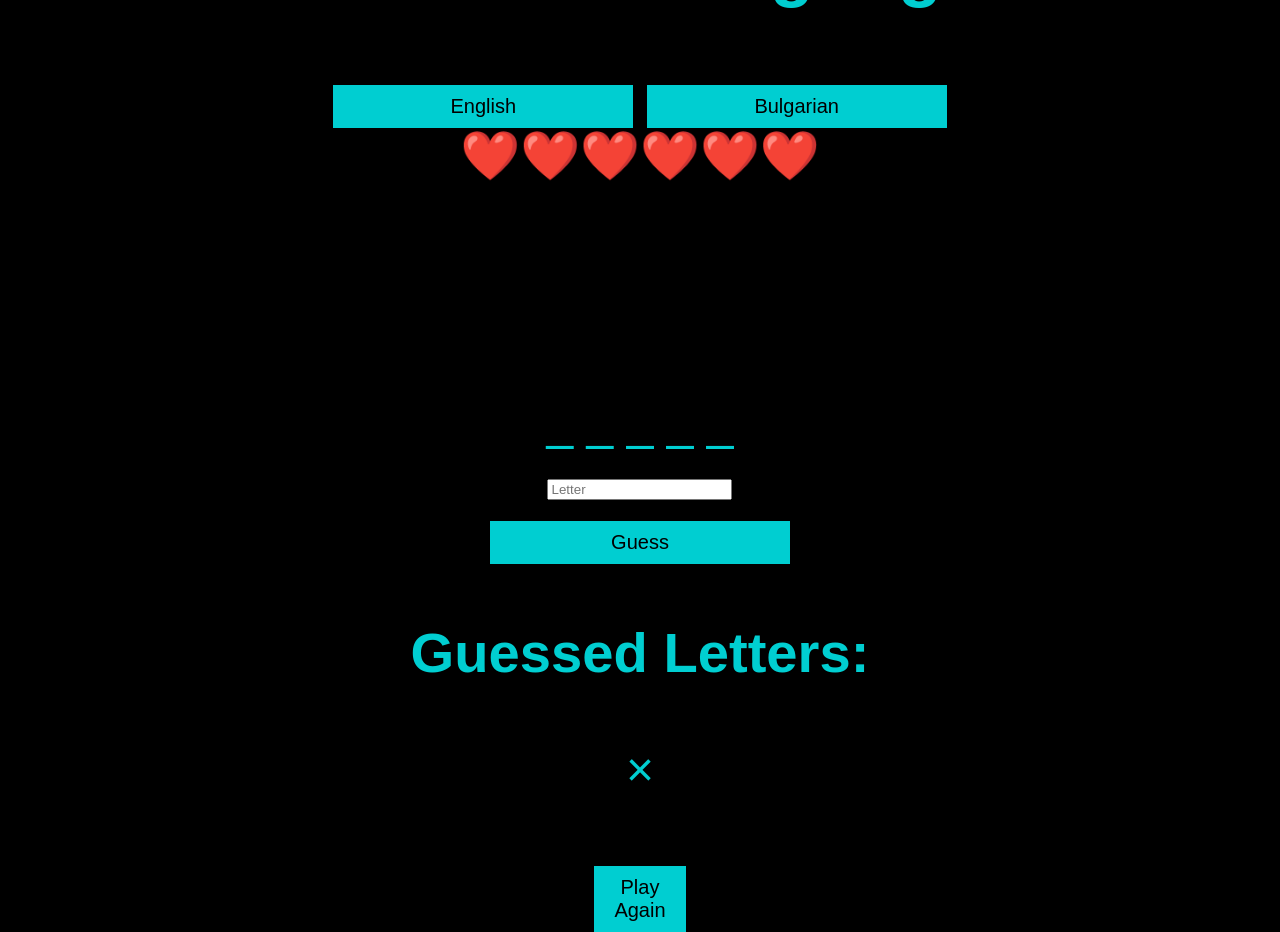
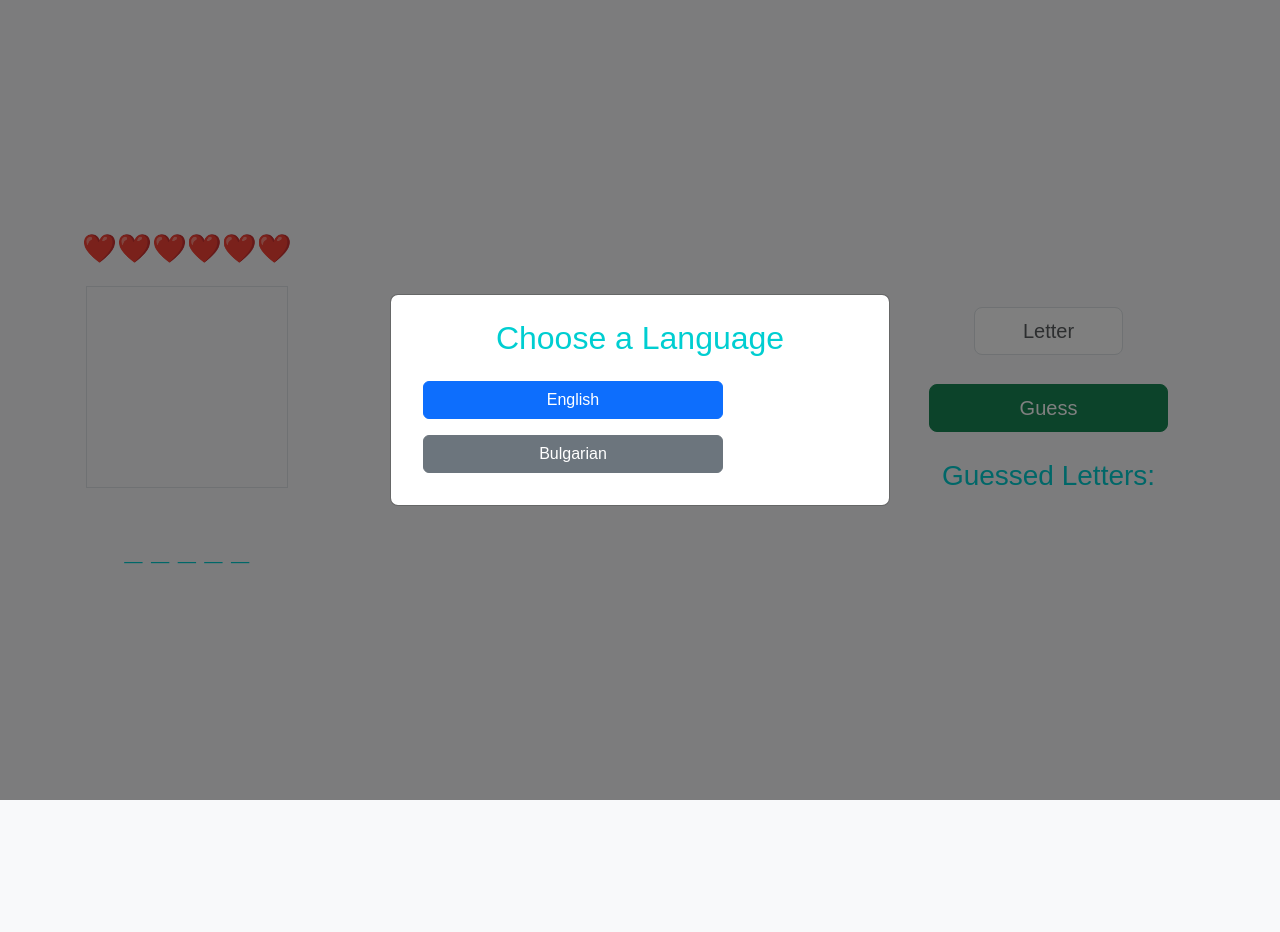
Before and after one commit to NikolaNikk/Mobile_apps, a plain HTML site: page MISC/index.html in a window 1280 px wide. After the commit the page ends 800 px from the top, so only its background shows below. Drawn offline with nearby package versions, Linux system fonts and the light colour scheme; files that its build step writes are made by us from their sources.

Commit message:
Update index.html

```diff
--- a/MISC/index.html
+++ b/MISC/index.html
@@ -4,47 +4,55 @@
     <meta charset="UTF-8">
     <meta name="viewport" content="width=device-width, initial-scale=1.0">
     <title>Hangman Game</title>
+
+    <!-- Bootstrap CSS -->
+    <link href="https://cdn.jsdelivr.net/npm/bootstrap@5.3.0/dist/css/bootstrap.min.css" rel="stylesheet">
     <link rel="stylesheet" href="style.css">
+
+    <!-- Bootstrap JS -->
+    <script defer src="https://cdn.jsdelivr.net/npm/bootstrap@5.3.0/dist/js/bootstrap.bundle.min.js"></script>
     <script defer src="script.js"></script>
 </head>
-<body>
+<body class="d-flex justify-content-center align-items-center vh-100 bg-light">
 
     <!-- Language Selection Modal -->
-    <div id="language-modal" class="modal">
-        <div class="modal-content">
-            <h2>Choose a Language</h2>
-            <button onclick="selectLanguage('english')">English</button>
-            <button onclick="selectLanguage('bulgarian')">Bulgarian</button>
-        </div>
-    </div>
-
-    <div class="container">
-        <!-- Left Section: Lives and Word Display -->
-        <div class="left">
-            <div id="lives">❤️❤️❤️❤️❤️❤️</div>
-            <canvas id="hangmanCanvas" width="200" height="200"></canvas>
-            <div id="word-display">_ _ _ _ _</div>
-        </div>
-
-        <!-- Right Section: Letter Guess Input -->
-        <div class="right">
-            <input type="text" id="letter-input" maxlength="1" placeholder="Letter">
-            <button onclick="guessLetter()">Guess</button>
-            <div>
-                <h3>Guessed Letters:</h3>
-                <div id="guessed-letters"></div>
+    <div class="modal fade" id="language-modal" tabindex="-1">
+        <div class="modal-dialog modal-dialog-centered">
+            <div class="modal-content text-center p-4">
+                <h2 class="mb-3">Choose a Language</h2>
+                <button class="btn btn-primary m-2" onclick="selectLanguage('english')">English</button>
+                <button class="btn btn-secondary m-2" onclick="selectLanguage('bulgarian')">Bulgarian</button>
             </div>
         </div>
     </div>
 
-    <!-- End Game Modal -->
-    <div id="result-modal" class="modal">
-        <div class="modal-content">
-            <span class="close" onclick="closeModal()">&times;</span>
-            <h2 id="modal-result"></h2>
-            <p id="modal-message"></p>
-            <p id="lives-left"></p>
-            <button id="play-again-btn" onclick="resetGame()">Play Again</button>
+    <div class="container d-flex justify-content-between align-items-center">
+        <!-- Left Section (Canvas + Word Display) -->
+        <div class="left text-center">
+            <div id="lives" class="fs-3 text-danger">❤️❤️❤️❤️❤️❤️</div>
+            <canvas id="hangmanCanvas" width="200" height="200" class="border my-3"></canvas>
+            <div id="word-display" class="fs-2 fw-bold">_ _ _ _ _</div>
+        </div>
+
+        <!-- Right Section (Letter Input + Guessed Letters) -->
+        <div class="right text-center">
+            <input type="text" id="letter-input" maxlength="1" class="form-control form-control-lg w-50 mx-auto my-2 text-center" placeholder="Letter">
+            <button class="btn btn-success btn-lg" onclick="guessLetter()">Guess</button>
+            <h3 class="mt-4">Guessed Letters:</h3>
+            <div id="guessed-letters" class="fs-4"></div>
+        </div>
+    </div>
+
+    <!-- Game Result Modal -->
+    <div class="modal fade" id="result-modal" tabindex="-1">
+        <div class="modal-dialog modal-dialog-centered">
+            <div class="modal-content text-center p-4">
+                <button type="button" class="btn-close position-absolute top-0 end-0 m-3" data-bs-dismiss="modal"></button>
+                <h2 id="modal-result" class="mb-3"></h2>
+                <p id="modal-message"></p>
+                <p id="lives-left" class="fs-4"></p>
+                <button id="play-again-btn" class="btn btn-primary mt-3" onclick="resetGame()">Play Again</button>
+            </div>
         </div>
     </div>
 
```
